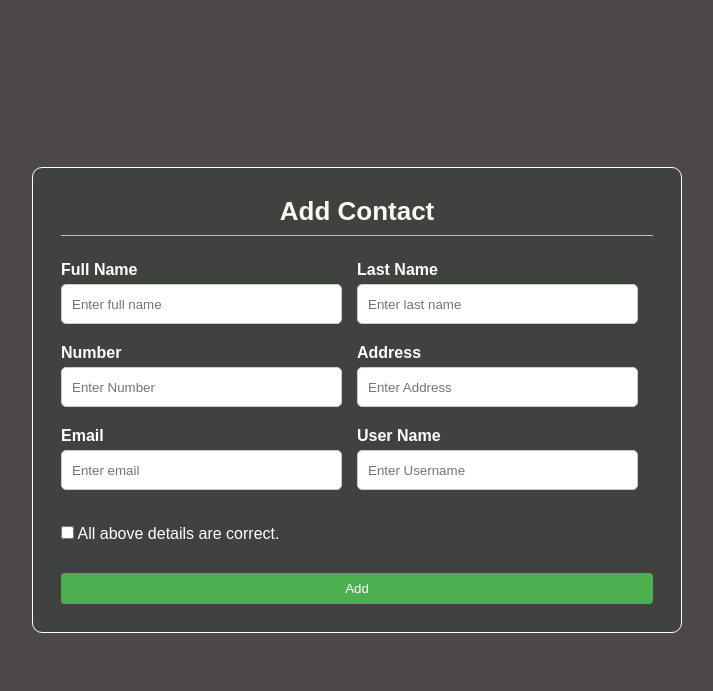
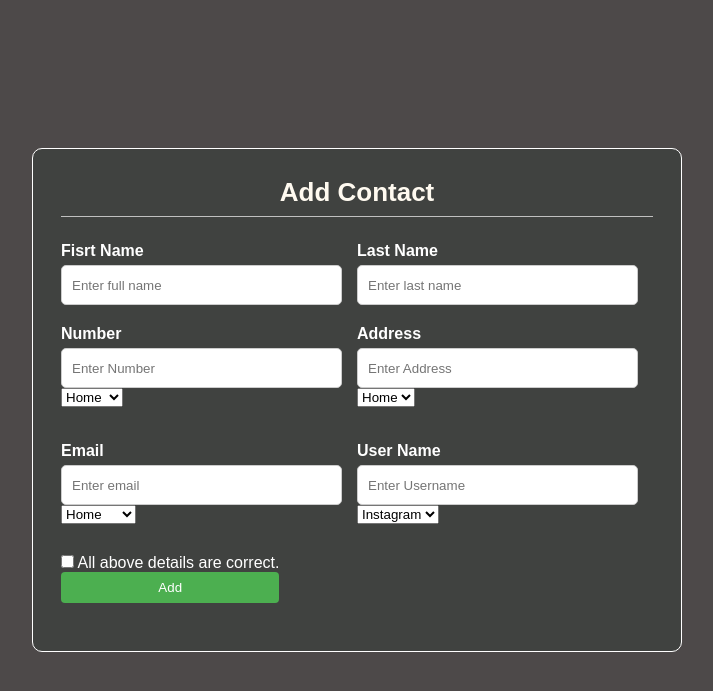
Before and after one commit to UjjwalMrzn/PhoneBook, a Django app: template accounts/templates/accounts/add.html in a window 1280 px wide. Shown: the top 691 px of the page, without its empty margins (283-996 px from the left). Run offline with Django 3.2, Linux system fonts and the light colour scheme; the template is opened without the code that fills it, so the values that code supplies are empty; some libraries are stand-ins or nearby versions.

Commit message:
drop down menu

```diff
--- a/accounts/templates/accounts/add.html
+++ b/accounts/templates/accounts/add.html
@@ -97,19 +97,6 @@ h2{
   font-weight: bold;
 }
 
-.media-title {
-  margin-top: 20px; /* Added margin-top for spacing */
-}
-
-.select-box {
-  width: 100%; /* Adjusted width for select box */
-  margin-top: 5px; /* Added margin-top for spacing */
-}
-
-.button-container {
-  width: 100%; /* Adjusted width for button container */
-  margin-top: 5%; /* Added margin-top for spacing */
-}
 
 
 .form-check label{
@@ -140,7 +127,7 @@ h2{
       <h2>Add Contact</h2>
       <div class="content">
         <div class="input-box">
-          <label for="firstname">Full Name</label>
+          <label for="firstname">Fisrt Name</label>
           <input type="text" placeholder="Enter full name" name="fname" required>
         </div>
         <div class="input-box">
@@ -150,21 +137,50 @@ h2{
         <div class="input-box">
           <label for="number">Number</label>
           <input type="tel" placeholder="Enter Number" name="number" required>
+          <div class="input-box">
+
+            <div class="select-box">
+            <select id="Number_type" name="type">
+              <option value="Home">Home</option>
+              <option value="Mobile">Mobile</option>
+              <option value="Office">Office</option>
+            </select>
+            </div>
+            </div>
+
+
+
         </div>
         <div class="input-box">
           <label for="address">Address</label>
           <input type="text" placeholder="Enter Address" name="address" required>
+          <div class="input-box">
+          <div class="select-box">
+            <select id="address_type" name="type">
+              <option value="Home">Home</option>
+              <option value="Office">Office</option>
+            </select>
+            </div>
+          </div>
         </div>
         <div class="input-box">
           <label for="email">Email</label>
           <input type="text" placeholder="Enter email" name="email" required>
+          <div class="input-box">
+            <div class="select-box">
+            <select id="email_type" name="type">
+              <option value="Home">Home</option>
+              <option value="Mobile">Personal</option>
+              <option value="Office">Office</option>
+            </select>
+            </div>
+            </div>
         </div>
         <div class="input-box">
           <label for="username">User Name</label>
           <input type="text" placeholder="Enter Username" name="uname" required>
-        </div>
-        <!-- <div class="input-box">
-        <span class="media-title"> Social Media</span>
+
+        <div class="input-box">
         <div class="select-box">
         <select id="socialmedia" name="media">
           <option value="Instagram">Instagram</option>
@@ -172,8 +188,9 @@ h2{
           <option value="Linkedin">Linkedin</option>
           <option value="Twitter">Twitter</option>
         </select>
-        </div> -->
+        </div>
       </div>
+    </div>
 
         <div class="form-check">
           <input class="form-check-input" type="checkbox" value="" id="invalidCheck2" required>
```
Also changed, not shown: accounts/templates/accounts/search.html (+5 -5 lines), db.sqlite3.
